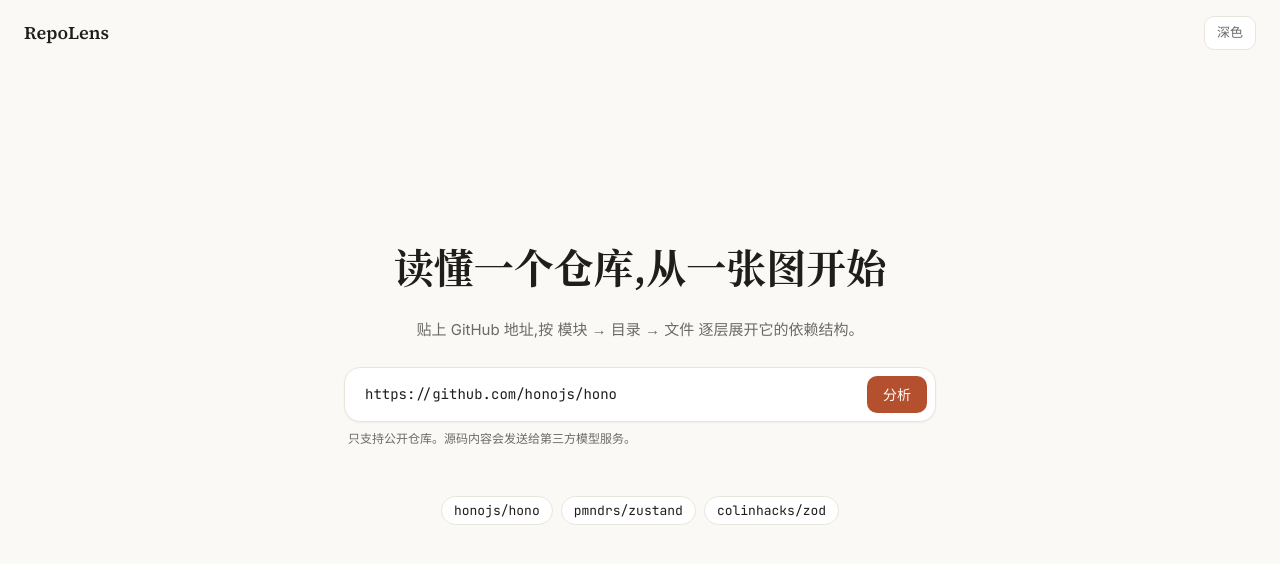
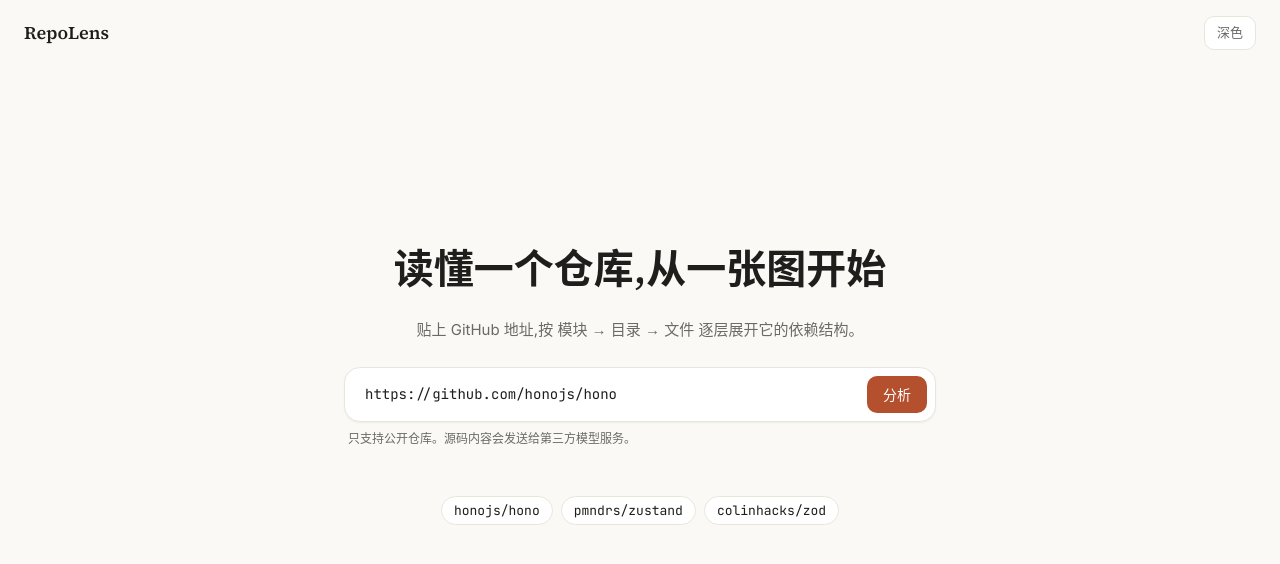
Before and after one commit to Akarin7784/repo-lens, a Next.js app in the folder apps/web/: page / in a window 1280 px wide. Shown: the top 564 px of the page. Built offline with nearby package versions, Linux system fonts and the light colour scheme.

Commit message:
chore(web): 中文回退字体栈集中定义,LICENSES 版权与完整 sha256(T-225b)

```diff
--- a/apps/web/app/globals.css
+++ b/apps/web/app/globals.css
@@ -33,13 +33,18 @@
   --node-muted: #5c5b59;
   --edge: #8a8579;
 
-  /* 中文衬线:不加载网页字体,按系统已装字体回退(T-225);变量名保留,兼容原 next/font 的写法 */
-  --font-noto-serif-sc: 'Noto Serif CJK SC', 'Source Han Serif SC', 'Source Han Serif CN';
-  --font-serif:
-    var(--font-source-serif), 'Source Serif 4', var(--font-noto-serif-sc), 'Noto Serif SC',
-    'Songti SC', Georgia, serif;
-  --font-sans: var(--font-inter), 'Inter', system-ui, 'PingFang SC', 'Noto Sans SC', sans-serif;
-  --font-mono: var(--font-jetbrains), 'JetBrains Mono', ui-monospace, monospace;
+  /*
+   * 字体栈集中定义处(T-225b,架构师裁定)。不打包中文网页字体,也不引用任何外链。
+   * 拉丁字符走前面的西文字体;中文字符自动落到 --font-cjk-fallback 里的系统无衬线字体:
+   * PingFang SC(Mac)→ Microsoft YaHei(Windows)→ Noto Sans CJK SC(Linux),通用族放最后。
+   * --font-noto-serif-sc 是旧变量名,保留以兼容,现在指向同一组中文回退字体。
+   */
+  --font-cjk-fallback: 'PingFang SC', 'Microsoft YaHei', 'Noto Sans CJK SC';
+  --font-noto-serif-sc: var(--font-cjk-fallback);
+  --font-serif: var(--font-source-serif), 'Source Serif 4', var(--font-cjk-fallback), sans-serif;
+  --font-sans: var(--font-inter), 'Inter', var(--font-cjk-fallback), system-ui, sans-serif;
+  --font-mono:
+    var(--font-jetbrains), 'JetBrains Mono', var(--font-cjk-fallback), ui-monospace, monospace;
 
   --shadow-sm: 0 1px 2px rgba(31, 30, 29, 0.06);
   --shadow-pop: 0 8px 24px rgba(31, 30, 29, 0.08);
```
Also changed, not shown: apps/web/app/fonts/LICENSES.md, 9 other files (tests, documents, lock files or other folders).
